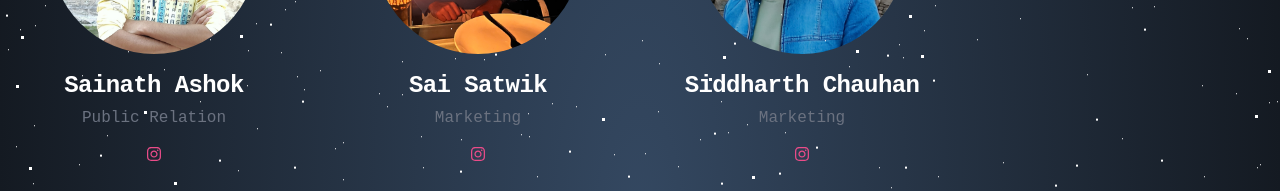
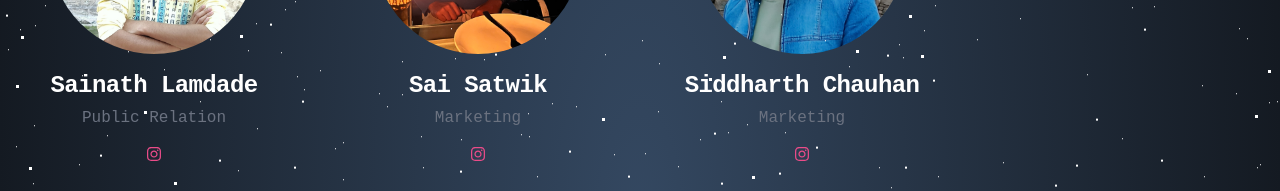
Before and after one commit to jason-dan-iel/Edificio-Website, a React (Vite) app in the folder client/: page /ourteam in a window 1280 px wide. Shown: the part 1568-1759 px from the top of the page. Built offline with nearby package versions, Linux system fonts and the light colour scheme; a web font is replaced by a local one.

Commit message:
done and dusted.. will not touch it even once from now on

```diff
--- a/client/src/pages/OurTeam.jsx
+++ b/client/src/pages/OurTeam.jsx
@@ -91,7 +91,7 @@ export default function OurTeam() {
           <TeamCard
             imgPath={"/team_photos/sainath_pr.jpeg"}
             instaLink={"https://www.instagram.com/sainath_lamdade/"}
-            Name={"Sainath Ashok"}
+            Name={"Sainath Lamdade"}
             Designation={"Public Relation"}
           />
           <TeamCard
```
